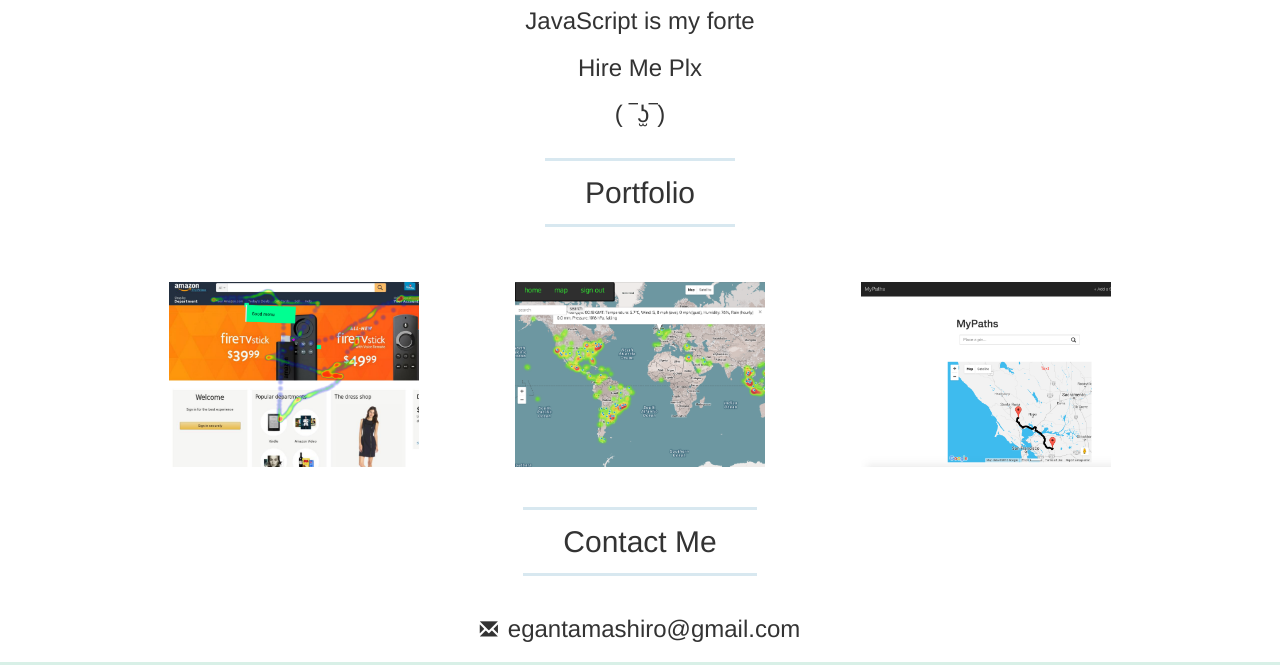
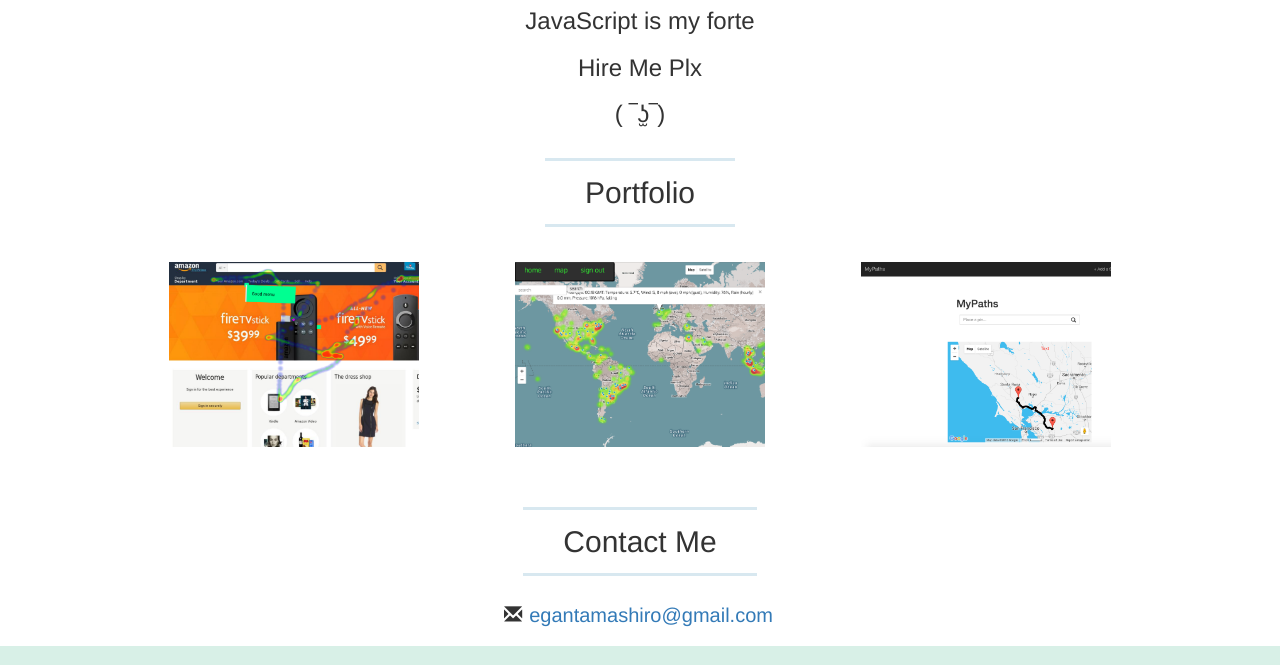
Before and after one commit to etAtBat/personal-site-v2, a website: page client/index.html in a window 1280 px wide. Shown: the part 862-1527 px from the top of the page. Drawn offline with nearby package versions, Linux system fonts and the light colour scheme.

Commit message:
contact me now opens email client

```diff
--- a/client/assets/style.css
+++ b/client/assets/style.css
@@ -65,7 +65,7 @@
 .project {
   height:250px;
   /*background-color: gray;*/
-  padding: 40px 0 0 0;
+  padding: 20px 0 0 0;
 }
 
 .project-view {
@@ -149,9 +149,11 @@ a.portfolio-link {
   width: 100%;
 }
 
-.contact-info {
+a.contact-info {
   display: inline-block;
   padding: 10px 3px;
+  font-size: 20px;
+  text-decoration: none;
 }
 
 .glyphicon {
--- a/client/index.html
+++ b/client/index.html
@@ -93,7 +93,7 @@
           <a name="Contact" id="Contact"></a>
           <div class="contact-info-wrapper">
             <div class="glyphicon glyphicon-envelope contact-info"></div>
-            <h3 class="contact-info">egantamashiro@gmail.com</h3>
+            <a class="contact-info" href="mailto:egantamashiro@gmail.com">egantamashiro@gmail.com</a>
           </div>
         </div>
 
```
